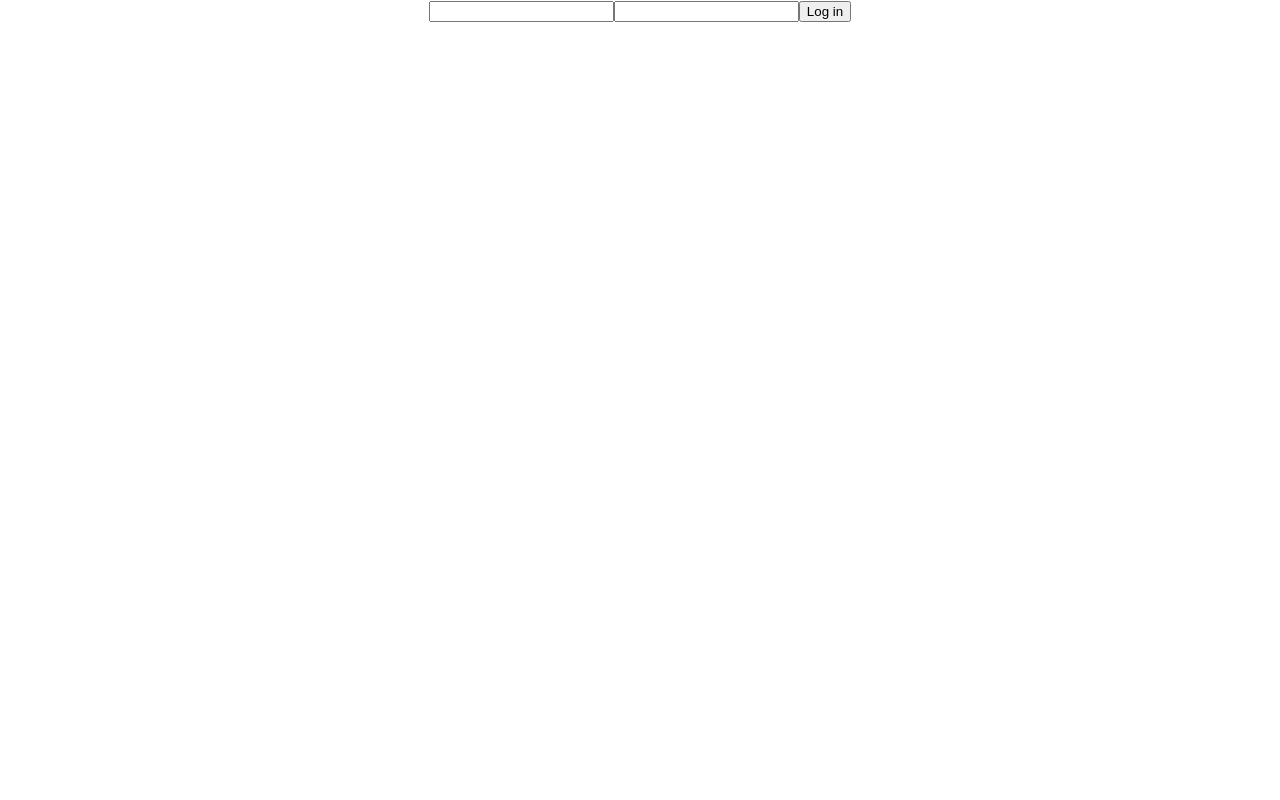
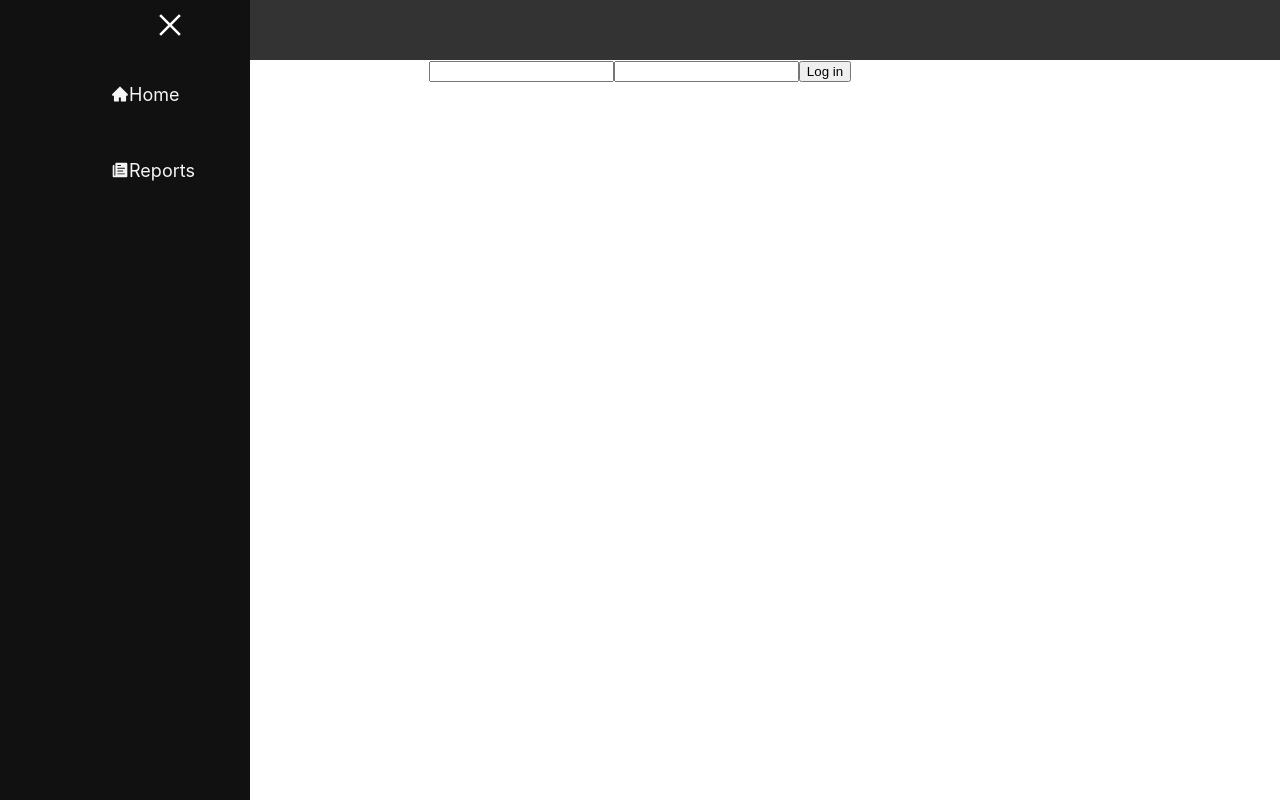
Before and after one commit to dawoodvaleed/project-management, a React (Create React App) app: page /login in a window 1280 px wide. Built offline with nearby package versions, Linux system fonts and the light colour scheme.

Commit message:
Add Navbar & Table

```diff
--- a/package.json
+++ b/package.json
@@ -9,7 +9,10 @@
     "axios": "^1.6.8",
     "js-cookie": "^3.0.5",
     "react": "^18.2.0",
+    "react-bootstrap": "^2.10.2",
     "react-dom": "^18.2.0",
+    "react-icon": "^1.0.0",
+    "react-icons": "^5.0.1",
     "react-router-dom": "^6.22.3",
     "react-scripts": "^5.0.1",
     "typescript": "^4.4.2",
--- a/src/App.tsx
+++ b/src/App.tsx
@@ -2,18 +2,30 @@ import "./App.css";
 import { BrowserRouter, Route, Routes } from "react-router-dom";
 import { Login } from "./pages/Login";
 import { Home } from "./pages/Home";
+import { Vendor } from "./pages/Vendor";
 import PrivateRoutes from "./components/PrivateRoutes";
+import { Nav } from "./components/Navbar";
+import { SideBar } from "./components/Navbar/SideBar";
+import { useState } from "react";
 
 function App() {
+  const [sidemenu, setSidemenu] = useState(true);
+  const showsidemenu = () => setSidemenu(!sidemenu);
+
   return (
     <div className="App">
       <BrowserRouter>
+        <Nav showsidemenu={showsidemenu} />
+        <div>
+          <SideBar showsidemenu={showsidemenu} sidemenu={sidemenu} />
           <Routes>
             <Route element={<PrivateRoutes />}>
               <Route element={<Home />} path="/" />
+              <Route element={<Vendor />} path="/vendor" />
             </Route>
             <Route element={<Login />} path="/login" />
           </Routes>
+        </div>
       </BrowserRouter>
     </div>
   );
--- /dev/null
+++ b/src/components/Navbar/Nav.css
@@ -0,0 +1,82 @@
+.navbar {
+    background-color: #333;
+    height: 60px;
+    display: flex;
+    justify-content: start;
+    align-items: center;
+  }
+
+  .menu-bars {
+    margin-left: 2rem;
+    font-size: 2rem;
+    background: none;
+    cursor: pointer;
+    color: #fff;
+  }
+
+  .menu-bars:hover {
+    color: #15cdfc;
+  }
+
+  .nav-menu {
+    background-color: #111;
+    width: 250px;
+    height: 100vh;
+    display: flex;
+    justify-content: center;
+    position: fixed;
+    top: 0;
+    left: -100%;
+    transition: 850ms;
+  }
+
+  .nav-menu.active {
+    left: 0;
+    transition: 350ms;
+  }
+
+  .nav-menu-items {
+    width: 100%;
+  }
+
+  .nav-toggle {
+position: absolute;
+    top: 0;
+    display: block;
+    right: 0;
+    transform: translate(-100%, 60%);
+    font-size: 2rem;
+    margin-top: -15px;
+    cursor: pointer;
+    color: #fff;
+  }
+
+  .nav-toggle:hover {
+    color: #15cdfc;
+  }
+
+  .nav-text {
+    display: flex;
+    justify-content: start;
+    align-items: center;
+    padding: 8px 0px 8px 16px;
+    list-style: none;
+    height: 60px;
+  }
+
+  .nav-text a {
+    text-decoration: none;
+    color: #f5f5f5;
+    margin-top: 80px;
+    font-size: 18px;
+    width: 95%;
+    height: 100%;
+    display: flex;
+    align-items: center;
+    padding: 0 16px;
+    border-radius: 4px;
+  }
+
+  .nav-text a:hover {
+    background-color: #1a83ff;
+  }
--- /dev/null
+++ b/src/components/Navbar/SideBar.tsx
@@ -0,0 +1,40 @@
+import * as AiIcons from "react-icons/ai";
+import * as IoIcons from "react-icons/io";
+import { Link } from 'react-router-dom';
+import './Nav.css';
+
+export const sidebarData = [
+    {
+        title: 'Home',
+        path: '/',
+        icon: <AiIcons.AiFillHome />,
+        cName: 'nav-text'
+    },
+    {
+        title: 'Reports',
+        path: '/',
+        icon: <IoIcons.IoIosPaper />,
+        cName: 'nav-text'
+    },
+]
+export const SideBar = (props: any) => {
+
+    return (
+        <div className={props.sidemenu ? 'nav-menu active' : 'nav-menu'}>
+            <ul className='nav-manu-items'>
+                <li className='nav-toggle'>
+                    <Link to='#' className='menu-bars'>
+                        <AiIcons.AiOutlineClose onClick={props.showsidemenu} />
+                    </Link>
+                </li>
+                {sidebarData.map(item => <li className={item.cName}>
+                    <Link to={item.path}>
+                        {item.icon}
+                        <span>{item.title}</span>
+                    </Link>
+                </li>)}
+            </ul>
+        </div>
+
+    )
+}
--- /dev/null
+++ b/src/components/Navbar/index.tsx
@@ -0,0 +1,15 @@
+import * as FaIcons from "react-icons/fa";
+import { Link } from 'react-router-dom';
+import './Nav.css';
+
+export const Nav = (props: any) => {
+
+    return (
+        <div className='navbar'>
+            <Link to="#" className='menu-bars'>
+                <FaIcons.FaBars onClick={props.showsidemenu} />
+            </Link>
+
+        </div>
+    )
+}
--- /dev/null
+++ b/src/pages/Vendor/index.tsx
@@ -0,0 +1,134 @@
+import React, { useEffect, useState } from 'react';
+
+type Row = {
+  id: number;
+  column1: string;
+  column2: string;
+  column3: string;
+  column4: string;
+  column5: string;
+  column6: string;
+  column7: string;
+  column8: string;
+};
+
+export const Vendor: React.FC = () => {
+  const [rows, setRows] = useState<Row[]>([]);
+
+  useEffect(() => {
+    // Fetch rows from API
+    fetchRows();
+  }, []);
+
+  const fetchRows = async () => {
+    try {
+      // Fetch data from your API
+      const response = await fetch('your_api_endpoint');
+      if (!response.ok) {
+        throw new Error('Failed to fetch data');
+      }
+      const data = await response.json();
+      setRows(data); // Assuming data is an array of rows
+    } catch (error) {
+      console.error('Error fetching data:', error);
+    }
+  };
+
+  const viewRecord = (id: number) => {
+    // Logic to view record
+    console.log(`View Record clicked for row with ID ${id}`);
+  };
+
+  const viewBankDetails = (id: number) => {
+    // Logic to view bank details
+    console.log(`View Bank Details clicked for row with ID ${id}`);
+  };
+
+  return (
+    <div className="container">
+      <h2>Vendor</h2>
+      <table className="table">
+        <thead>
+          <tr>
+            <th>#</th>
+            <th>Column 1</th>
+            <th>Column 2</th>
+            <th>Column 3</th>
+            <th>Column 4</th>
+            <th>Column 5</th>
+            <th>Column 6</th>
+            <th>Column 7</th>
+            <th>Column 8</th>
+            <th>Action</th>
+          </tr>
+        </thead>
+        <tbody>
+        <tr>
+        <td>Action</td>
+        <td>Action</td>
+        <td>Action</td>
+        <td>Action</td>
+        <td>Action</td>
+        <td>Action</td>
+        <td>Action</td>
+        <td>Action</td>
+        <td>Action</td>
+        <td>Action</td>
+          </tr>
+          <tr>
+        <td>Action</td>
+        <td>Action</td>
+        <td>Action</td>
+        <td>Action</td>
+        <td>Action</td>
+        <td>Action</td>
+        <td>Action</td>
+        <td>Action</td>
+        <td>Action</td>
+        <td>Action</td>
+          </tr>
+          <tr>
+        <td>Action</td>
+        <td>Action</td>
+        <td>Action</td>
+        <td>Action</td>
+        <td>Action</td>
+        <td>Action</td>
+        <td>Action</td>
+        <td>Action</td>
+        <td>Action</td>
+        <td>Action</td>
+          </tr>
+
+          {rows.map((row) => (
+            <tr key={row.id}>
+              <td>{row.id}</td>
+              <td>{row.column1}</td>
+              <td>{row.column2}</td>
+              <td>{row.column3}</td>
+              <td>{row.column4}</td>
+              <td>{row.column5}</td>
+              <td>{row.column6}</td>
+              <td>{row.column7}</td>
+              <td>{row.column8}</td>
+              <td>
+                <button
+                  className="btn btn-primary"
+                  onClick={() => viewRecord(row.id)}
+                >
+                  View Record
+                </button>
+                <button
+                  className="btn btn-secondary"
+                  onClick={() => viewBankDetails(row.id)}
+                >
+                  View Bank Details
+                </button>
+              </td>
+            </tr>
+          ))}
+        </tbody>
+      </table>
+    </div>
+  );
+};
```
Also changed, not shown: src/pages/Vendor/vendor.css (added, +21 -0 lines), 1 other file (tests, documents, lock files or other folders). Lines whose indentation alone changed are shown as unchanged.
